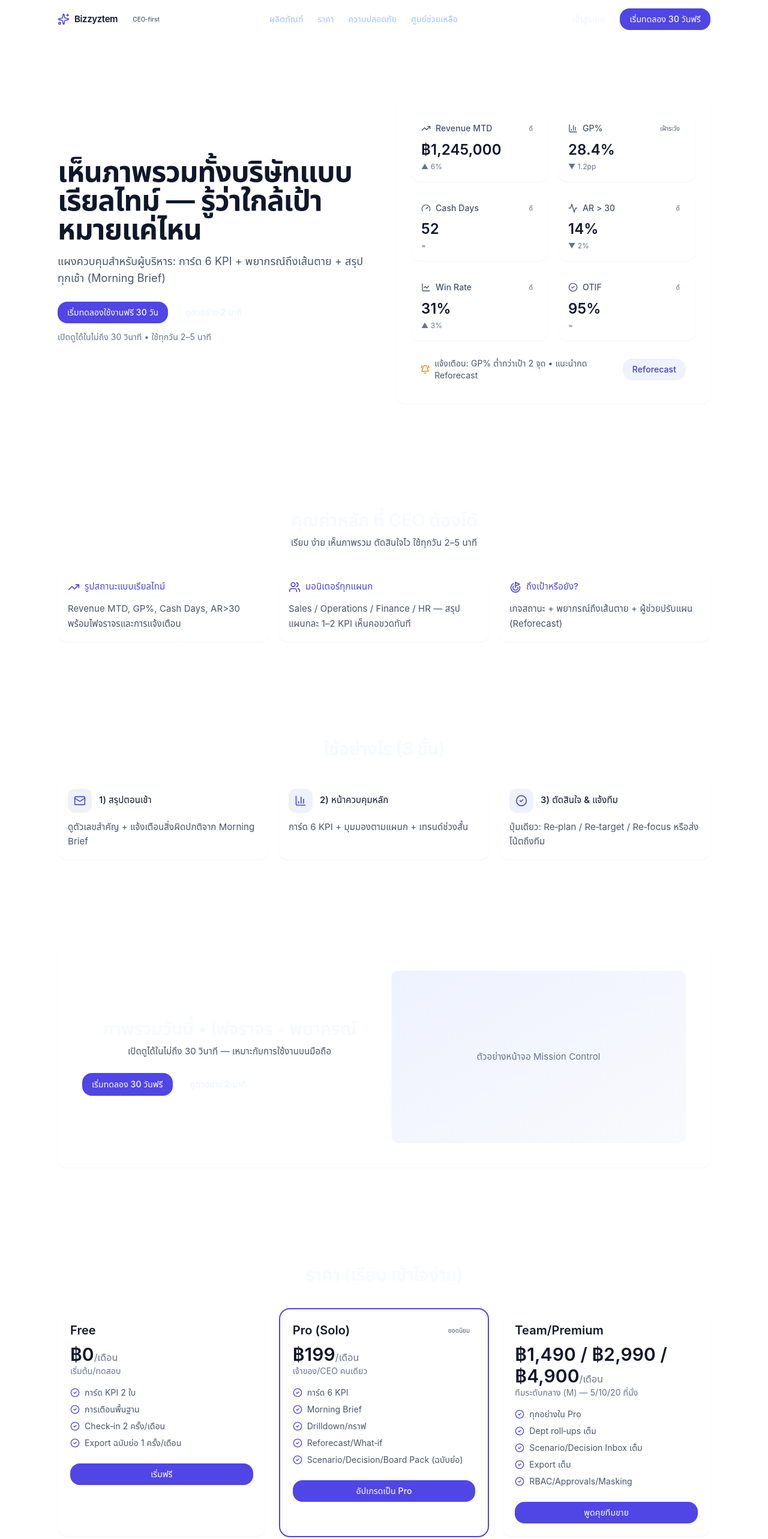
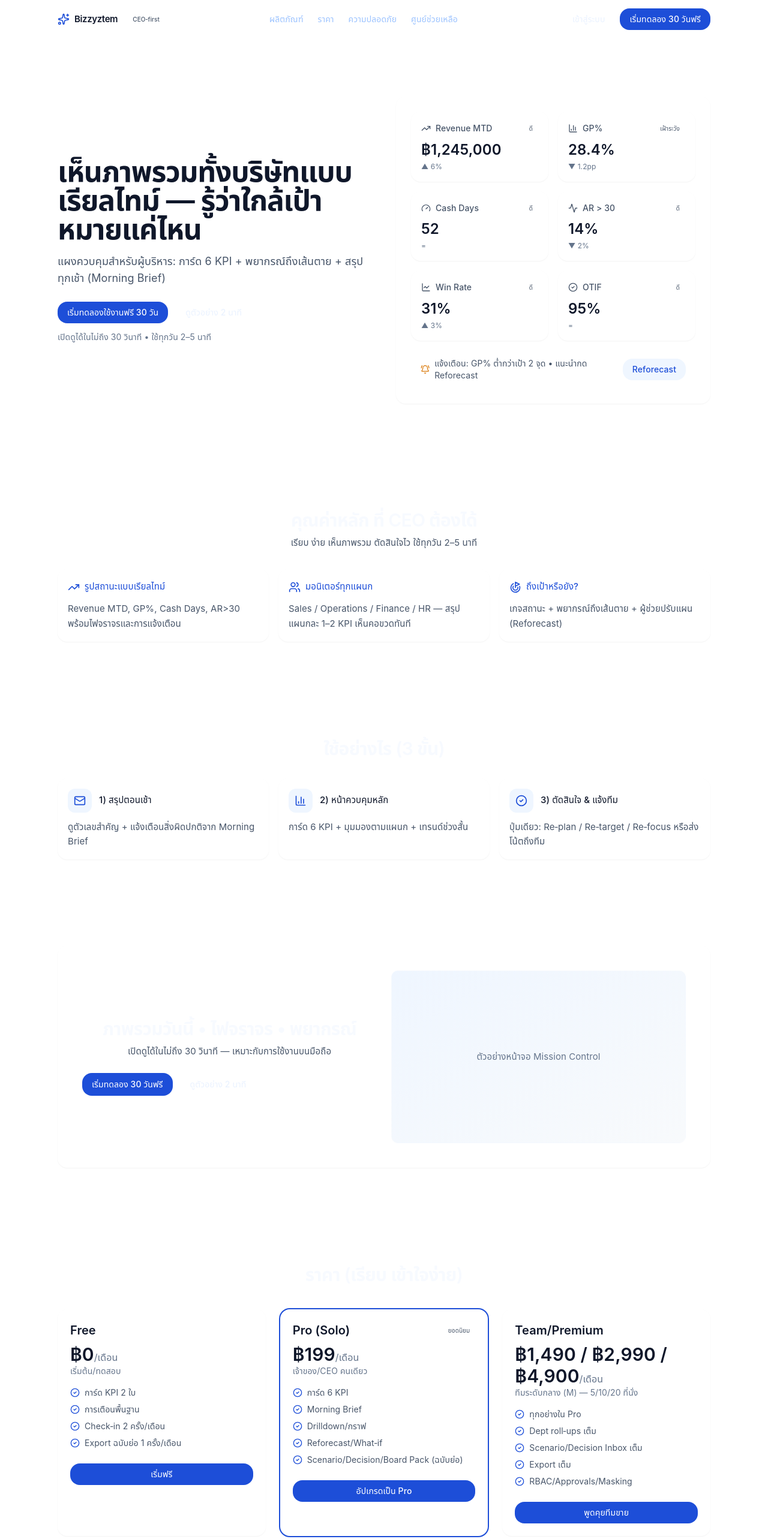
Before and after one commit to shamnakit/owneros-checklist, a Next.js app: page / in a window 1280 px wide. Shown: the top 2566 px of the page at 60% size. Built offline with nearby package versions, Linux system fonts and the light colour scheme; no server answers.

Commit message:
dev moon dashboard

```diff
--- a/src/pages/index.tsx
+++ b/src/pages/index.tsx
@@ -41,9 +41,9 @@ const ButtonLink: React.FC<{ href: string; children: React.ReactNode; variant?:
 = ({ href, children, variant = "primary", className = "" }) => {
   const style =
     variant === "primary"
-      ? "bg-indigo-600 hover:bg-indigo-700 text-white"
+      ? "bg-blue-700 hover:bg-blue-800 text-white"
       : variant === "secondary"
-      ? "bg-indigo-50 hover:bg-indigo-100 text-indigo-700"
+      ? "bg-blue-50 hover:bg-blue-100 text-blue-700"
       : "border border-slate-300 hover:bg-slate-50 text-slate-700";
   return (
     <a href={href} className={`inline-flex items-center justify-center rounded-2xl px-4 py-2 text-sm font-medium transition-colors ${style} ${className}`}>
@@ -79,7 +79,7 @@ function NavBar() {
     <div className="sticky top-0 z-40 w-full backdrop-blur bg-white/70 border-b border-slate-200">
       <Container className="flex h-16 items-center justify-between">
         <div className="flex items-center gap-2">
-          <Sparkles className="h-5 w-5 text-indigo-600" />
+          <Sparkles className="h-5 w-5 text-blue-700" />
           <span className="font-semibold tracking-tight">Bizzyztem</span>
           <Badge className="ml-2 hidden md:inline-flex">CEO‑first</Badge>
         </div>
@@ -159,7 +159,7 @@ function KpiCard({ icon, title, value, trend, status }: { icon: React.ReactNode;
 function SectionHeader({ eyebrow, title, sub }: { eyebrow?: string; title: string; sub?: string }) {
   return (
     <div className="text-center max-w-2xl mx-auto">
-      {eyebrow && <div className="text-xs uppercase tracking-widest text-indigo-600 mb-2">{eyebrow}</div>}
+      {eyebrow && <div className="text-xs uppercase tracking-widest text-blue-700 mb-2">{eyebrow}</div>}
       <h2 className="text-2xl md:text-3xl font-semibold tracking-tight">{title}</h2>
       {sub && <p className="mt-2 text-slate-600">{sub}</p>}
     </div>
@@ -180,7 +180,7 @@ function ValueCards() {
           {items.map((it) => (
             <Card key={it.title}>
               <div className="p-4">
-                <div className="flex items-center gap-2 text-indigo-600"><span>{it.icon}</span><span className="font-medium">{it.title}</span></div>
+                <div className="flex items-center gap-2 text-blue-700"><span>{it.icon}</span><span className="font-medium">{it.title}</span></div>
                 <p className="mt-3 text-slate-600">{it.text}</p>
               </div>
             </Card>
@@ -206,7 +206,7 @@ function HowItWorks() {
             <Card key={s.title}>
               <div className="p-4">
                 <div className="flex items-center gap-3">
-                  <div className="h-10 w-10 rounded-xl bg-indigo-50 text-indigo-600 flex items-center justify-center"><s.icon className="h-5 w-5" /></div>
+                  <div className="h-10 w-10 rounded-xl bg-blue-50 text-blue-700 flex items-center justify-center"><s.icon className="h-5 w-5" /></div>
                   <div className="font-medium">{idx + 1}) {s.title}</div>
                 </div>
                 <p className="mt-3 text-slate-600">{s.desc}</p>
@@ -232,7 +232,7 @@ function ScreenshotBlock() {
                 <ButtonLink href="#demo" variant="outline">ดูตัวอย่าง 2 นาที</ButtonLink>
               </div>
             </div>
-            <div className="h-64 md:h-72 rounded-xl bg-gradient-to-br from-indigo-50 to-slate-50 border flex items-center justify-center text-slate-500">ตัวอย่างหน้าจอ Mission Control</div>
+            <div className="h-64 md:h-72 rounded-xl bg-gradient-to-br from-blue-50 to-slate-50 border flex items-center justify-center text-slate-500">ตัวอย่างหน้าจอ Mission Control</div>
           </div>
         </Card>
       </Container>
@@ -258,7 +258,7 @@ function Pricing() {
 
 function PriceCard({ title, price, audience, features, cta, highlight }: { title: string; price: string; audience: string; features: string[]; cta: { href: string; label: string }; highlight?: boolean; }) {
   return (
-    <Card className={`${highlight ? "ring-2 ring-indigo-600" : ""}`}>
+    <Card className={`${highlight ? "ring-2 ring-blue-700" : ""}`}>
       <div className="p-5">
         <div className="flex items-center justify-between">
           <div className="text-xl font-semibold">{title}</div>
@@ -268,7 +268,7 @@ function PriceCard({ title, price, audience, features, cta, highlight }: { title
         <p className="text-slate-500 text-sm">{audience}</p>
         <ul className="mt-4 space-y-2 text-sm text-slate-600">
           {features.map((f) => (
-            <li key={f} className="flex items-start gap-2"><CheckCircle2 className="h-4 w-4 text-indigo-600 mt-0.5" /><span>{f}</span></li>
+            <li key={f} className="flex items-start gap-2"><CheckCircle2 className="h-4 w-4 text-blue-700 mt-0.5" /><span>{f}</span></li>
           ))}
         </ul>
         <ButtonLink href={cta.href} className="w-full mt-6">{cta.label}</ButtonLink>
@@ -373,7 +373,7 @@ function Security() {
         <SectionHeader title="ความปลอดภัย & ความน่าเชื่อถือ" />
         <div className="mt-8 grid md:grid-cols-3 gap-4 text-sm text-slate-700">
           <div className="rounded-2xl border bg-slate-50 p-5"><ShieldCheck className="h-5 w-5 text-emerald-600 mb-2" />สิทธิ์ตามบทบาท (RBAC) • บันทึกกิจกรรม • การอนุมัติเอกสาร</div>
-          <div className="rounded-2xl border bg-slate-50 p-5"><Lock className="h-5 w-5 text-indigo-600 mb-2" />เข้ารหัสระหว่างทาง/ขณะพัก • สำรองข้อมูล • ควบคุมการแชร์รายงาน (ลายน้ำ/วันหมดอายุลิงก์)</div>
+          <div className="rounded-2xl border bg-slate-50 p-5"><Lock className="h-5 w-5 text-blue-700 mb-2" />เข้ารหัสระหว่างทาง/ขณะพัก • สำรองข้อมูล • ควบคุมการแชร์รายงาน (ลายน้ำ/วันหมดอายุลิงก์)</div>
           <div className="rounded-2xl border bg-slate-50 p-5"><FileText className="h-5 w-5 text-sky-600 mb-2" />สอดคล้อง PDPA เบื้องต้น • ผู้ใช้ควบคุมสิทธิ์การเข้าถึงข้อมูล</div>
         </div>
       </Container>
@@ -409,9 +409,9 @@ function FinalCTA() {
   return (
     <section className="py-14">
       <Container>
-        <div className="rounded-2xl bg-gradient-to-br from-indigo-600 to-indigo-500 p-6 md:p-10 text-white shadow-md">
+        <div className="rounded-2xl bg-gradient-to-br from-blue-800 to-blue-700 p-6 md:p-10 text-white shadow-md">
           <h3 className="text-2xl md:text-3xl font-semibold">เห็นภาพรวมตอนนี้เลย — เริ่มทดลอง 30 วันฟรี</h3>
-          <p className="mt-2 text-indigo-100">ปลดล็อกภาพรวมทั้งบริษัท + Morning Brief ทุกเช้า เริ่มที่ <span className="font-semibold">฿199/เดือน</span></p>
+          <p className="mt-2 text-blue-100">ปลดล็อกภาพรวมทั้งบริษัท + Morning Brief ทุกเช้า เริ่มที่ <span className="font-semibold">฿199/เดือน</span></p>
           <div className="mt-6">
             <ButtonLink href="#signup" variant="secondary" className="px-4 py-2">เริ่มทดลอง 30 วันฟรี</ButtonLink>
           </div>
@@ -426,7 +426,7 @@ function Footer() {
     <footer className="py-10 border-t bg-white">
       <Container className="flex flex-col md:flex-row items-center justify-between gap-4 text-sm text-slate-500">
         <div className="flex items-center gap-2 text-slate-600">
-          <Sparkles className="h-4 w-4 text-indigo-600" />
+          <Sparkles className="h-4 w-4 text-blue-700" />
           <span>Bizzyztem © {new Date().getFullYear()}</span>
         </div>
         <div className="flex items-center gap-4">
```
